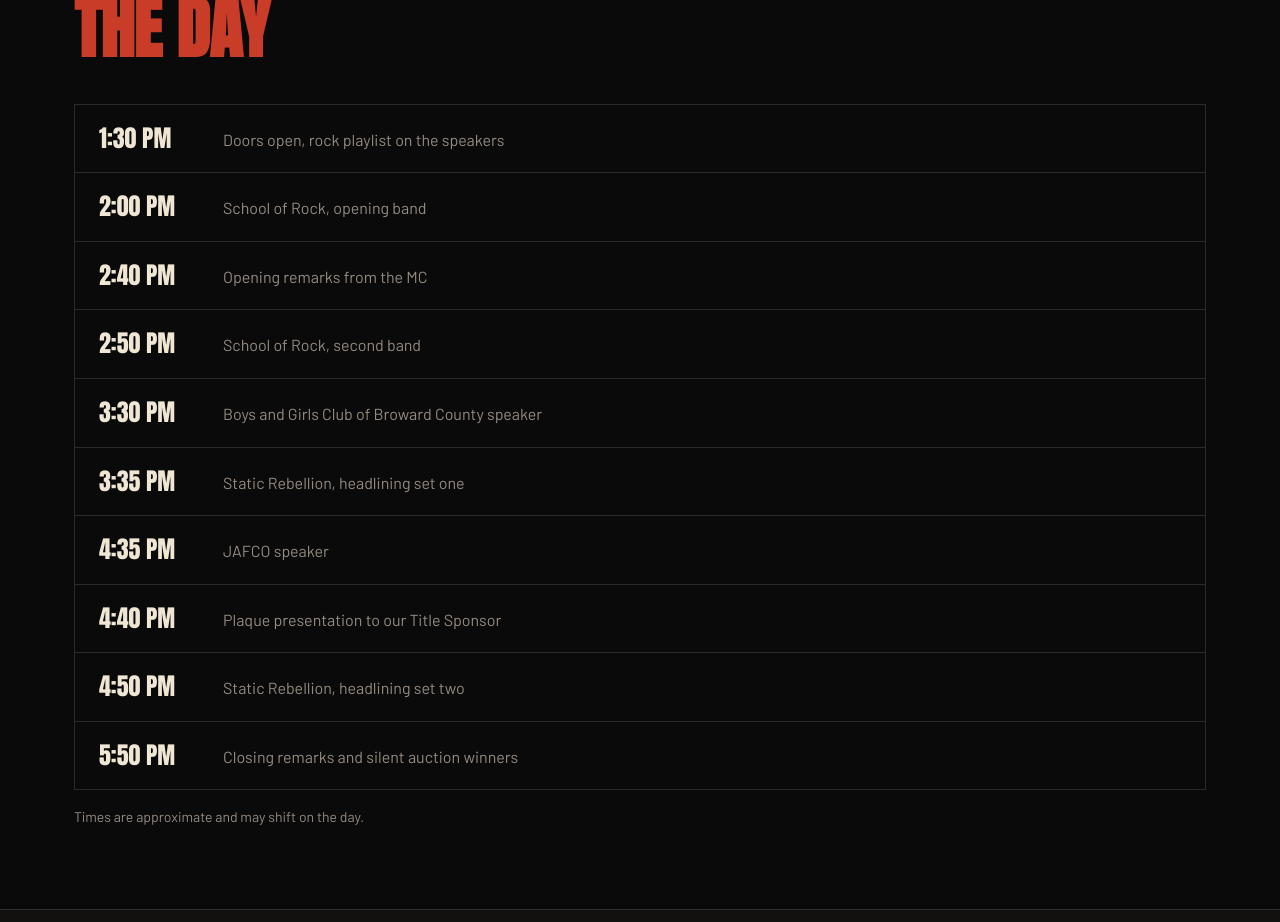
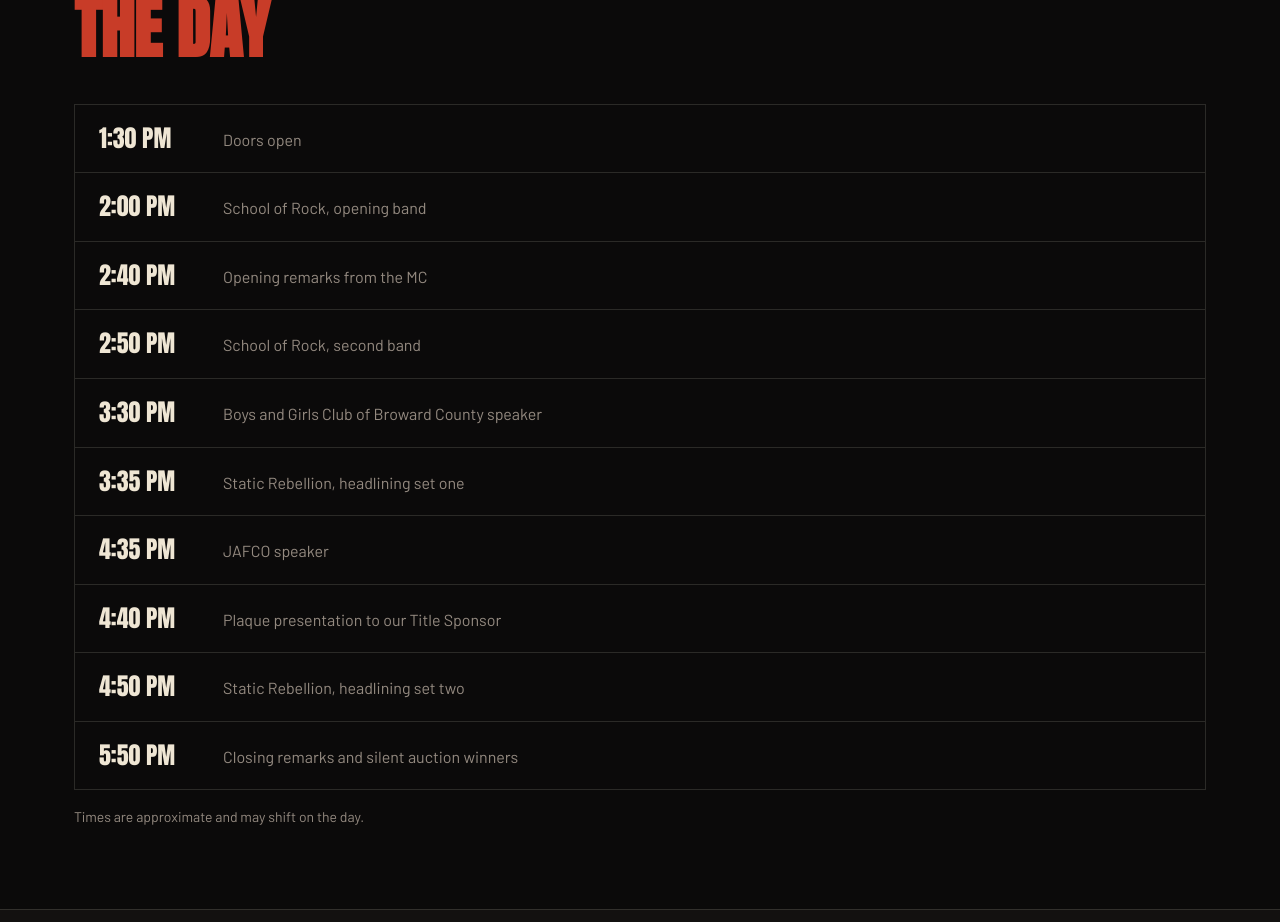
Before and after one commit to NadavM316111/rock-for-a-cause, a Next.js app: page / in a window 1280 px wide. Shown: the part 9260-10182 px from the top of the page. Built offline with nearby package versions, Linux system fonts and the light colour scheme.

Commit message:
hjqwetwet

```diff
--- a/app/page.tsx
+++ b/app/page.tsx
@@ -348,7 +348,7 @@
   { label: "Ages", value: "All Ages", sub: "Everyone welcome" },
 ];
 const PROGRAM = [
-  { time: "1:30 PM", what: "Doors open, rock playlist on the speakers" },
+  { time: "1:30 PM", what: "Doors open" },
   { time: "2:00 PM", what: "School of Rock, opening band" },
   { time: "2:40 PM", what: "Opening remarks from the MC" },
   { time: "2:50 PM", what: "School of Rock, second band" },
```
